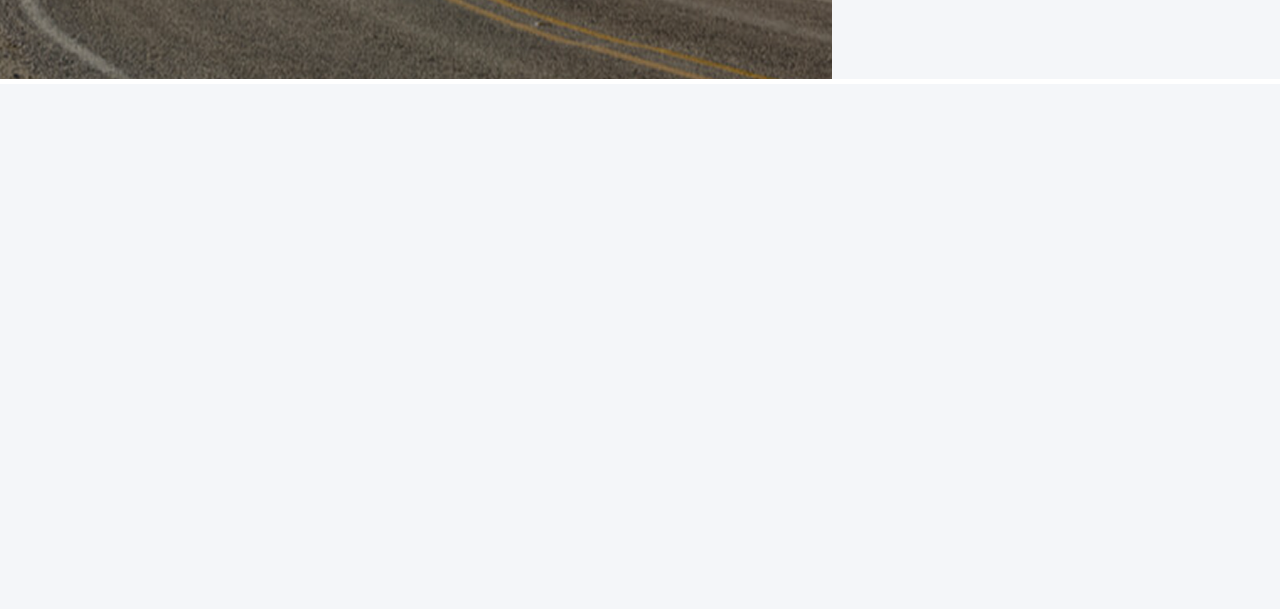
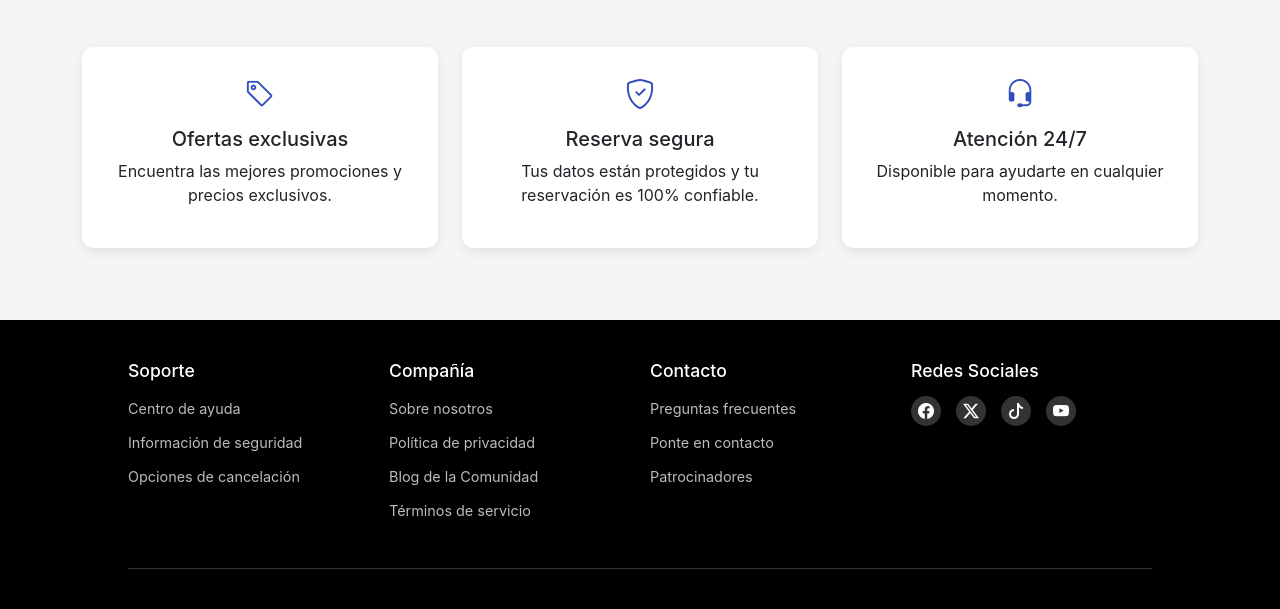
Before and after one commit to markgiovany/5to-travel, a PHP site: page / in a window 1280 px wide. Shown: the part 721-1330 px from the top of the page. Before the commit the page ends 800 px from the top, so only its background shows below. Run offline with PHP 8.4, Linux system fonts and the light colour scheme; data that the repository does not hold is empty.

Commit message:
ajuste del login
se ajusto para que en ves de enviarte de 1ras al Login lo haga ah la pagina sin logear

```diff
--- a/index.php
+++ b/index.php
@@ -1,58 +1,180 @@
+<?php
+session_start();
+include("config/config.php");
+
+$query = "SELECT c.nombre, c.precio, i.url_imagen
+          FROM catalogo c
+         LEFT JOIN cat_imagen i ON c.id_catalogo = i.id_catalogo
+          ORDER BY RAND()
+          LIMIT 8";
+
+$resultado_hoteles = mysqli_query($config, $query);
+
+$catalogo_hoteles = array();
+
+while($fila = mysqli_fetch_assoc($resultado_hoteles)) {
+    $catalogo_hoteles[$fila['nombre']] = array(
+        "precio" => $fila['precio'],
+        "imagen" => $fila['url_imagen'] ?? 'https://images.unsplash.com/photo-1566073771259-6a8506099945'
+    );
+}
+?>
+
 <!DOCTYPE html>
-<html>
+<html lang="en">
 <head>
+    <meta charset="UTF-8">
+    <meta name="viewport" content="width=device-width, initial-scale=1.0">
+     <link href="https://cdn.jsdelivr.net/npm/bootstrap@5.3.0/dist/css/bootstrap.min.css" rel="stylesheet">
+     <link rel="stylesheet" href="https://cdn.jsdelivr.net/npm/bootstrap-icons@1.11.3/font/bootstrap-icons.min.css">
+     <link rel="stylesheet" href="styles/styles.css">
+    <title>Booking | Home</title>
+</head>
+<body>
+<header class="main-header">
+<div class="glass-nav">
+    <a href="index.html" class="logo">
+        <img src="imagenes/brooking.png" alt="Logo">
+    </a>
+    <div class="nav-links">
+        <a href="#">Destinos</a>
+        <a href="catalogo.php">Catálogo</a>
+        <!-- BOTÓN LOGIN AJUSTADO POR LOS CAMBIOS QUE MANDO EL PROFE-->
+        <a href="Login.php" class="btn btn-outline-primary btn-sm rounded-pill px-3 d-flex align-items-center gap-2">
+            <i class="bi bi-person-circle"></i> Login
+        </a>
 
-<title>Login</title>
+    </div>
+</div>
+</header>
 
-<link rel="stylesheet" href="styles/logins.css">
+<section class="hero-section">
+    <div class="hero-overlay"></div>
+    <div class="hero-content">
+        <h1>Encuentra tu próximo <span class="text-gradient">destino ideal</span></h1>
+        <p>Reserva hoteles, casas y experiencias únicas en todo el mundo.</p>
 
-</head>
+        <div class="smart-search">
+            <div class="search-field">
+                <span class="label">UBICACIÓN</span>
+                <input type="text" placeholder="¿A dónde quieres ir?">
+            </div>
 
-<body>
+            <div class="divider"></div>
 
-<div class="container">
+            <div class="search-field">
+                <span class="label">ENTRADA</span>
+                <input type="date">
+            </div>
 
-<div class="left">
+            <div class="divider"></div>
 
-<img src="imagenes/loginfondo.jpg" class="bg">
+            <div class="search-field">
+                <span class="label">SALIDA</span>
+                <input type="date">
+            </div>
 
-<div class="text">
+            <div class="divider"></div>
 
-<h2>"Tu próxima aventura comienza aquí"</h2>
+            <div class="search-field">
+                <span class="label">PERSONAS</span>
+                <input type="text" placeholder="¿Cuántos?">
+            </div>
 
-</div>
+            <button class="search-btn" onclick="location.href='busqueda-resultado.html'">
+                <svg width="20" height="20" fill="white" viewBox="0 0 16 16">
+                    <path d="M11.742 10.344a6.5 6.5 0 1 0-1.397 1.398h-.001c.03.04.062.078.098.115l3.85 3.85a1 1 0 0 0 1.415-1.414l-3.85-3.85a1.007 1.007 0 0 0-.115-.1zM12 6.5a5.5 5.5 0 1 1-11 0 5.5 5.5 0 0 1 11 0z"/>
+                </svg>
+            </button>
+        </div>
+    </div>
+</section>
 
-</div>
+<section class="ofertas-section py-5">
+  <div class="container">
 
-<div class="right">
+    <div class="row text-center mb-5">
+      <div class="col-md-4">
+        <div class="beneficio-card">
+          <i class="bi bi-tag"></i>
+          <h5>Ofertas exclusivas</h5>
+          <p>Encuentra las mejores promociones y precios exclusivos.</p>
+        </div>
+      </div>
 
-<h2>Iniciar Sesión</h2>
+      <div class="col-md-4">
+        <div class="beneficio-card">
+          <i class="bi bi-shield-check"></i>
+          <h5>Reserva segura</h5>
+          <p>Tus datos están protegidos y tu reservación es 100% confiable.</p>
+        </div>
+      </div>
 
-<form action="auth/login.php" method="POST">
+      <div class="col-md-4">
+        <div class="beneficio-card">
+          <i class="bi bi-headset"></i>
+          <h5>Atención 24/7</h5>
+          <p>Disponible para ayudarte en cualquier momento.</p>
+        </div>
+      </div>
+    </div>
 
-<input type="email" name="email" placeholder="Gmail" required>
+    <div class="row g-4">
+    <?php foreach ($catalogo_hoteles as $nombre => $datos): ?>
+      <div class="col-md-3">
+        <div class="hotel-card">
+          <a href="lugares-info.html">
+            <img src="<?php echo $datos['imagen']; ?>" class="img-fluid">
+          </a>
+          <div class="hotel-info">
+            <h6><?php echo $nombre; ?></h6>
+            <p>$<?php echo number_format($datos['precio'], 2); ?></p>
+          </div>
+        </div>
+      </div>
+    <?php endforeach; ?>
+    </div>
+  </div>
+</section>
+<footer class="main-footer">
+  <div class="footer-grid">
+    <div class="footer-column">
+      <h3>Soporte</h3>
+      <ul>
+        <li><a href="#">Centro de ayuda</a></li>
+        <li><a href="#">Información de seguridad</a></li>
+        <li><a href="#">Opciones de cancelación</a></li>
+      </ul>
+    </div>
+    <div class="footer-column">
+      <h3>Compañía</h3>
+      <ul>
+        <li><a href="#">Sobre nosotros</a></li>
+        <li><a href="#">Política de privacidad</a></li>
+        <li><a href="#">Blog de la Comunidad</a></li>
+        <li><a href="#">Términos de servicio</a></li>
+      </ul>
+    </div>
+    <div class="footer-column">
+      <h3>Contacto</h3>
+      <ul>
+        <li><a href="#">Preguntas frecuentes</a></li>
+        <li><a href="#">Ponte en contacto</a></li>
+        <li><a href="#">Patrocinadores</a></li>
+      </ul>
+    </div>
+    <div class="footer-column">
+      <h3>Redes Sociales</h3>
+      <div class="social-icons">
+        <a href="#"><i class="bi bi-facebook"></i></a>
+        <a href="#"><i class="bi bi-twitter-x"></i></a>
+        <a href="#"><i class="bi bi-tiktok"></i></a>
+        <a href="#"><i class="bi bi-youtube"></i></a>
+      </div>
+    </div>
+  </div>
+</footer>
 
-<input type="password" name="password" placeholder="Contraseña" required>
-
-<button type="submit">Acceder</button>
-
-</form>
-
-<div id="g_id_onload"
-data-client_id="598354696647-ro7off4rgjplgm0cuvipd47b5jkffekh.apps.googleusercontent.com"
-data-callback="handleCredentialResponse">
-</div>
-
-
-<p>¿No tienes una cuenta?</p>
-
-<a href="registro.php">
-<button class="register">¡Regístrate!</button>
-</a>
-
-</div>
-
-</div>
-
+<script src="https://cdn.jsdelivr.net/npm/bootstrap@5.3.0/dist/js/bootstrap.bundle.min.js"></script>
 </body>
 </html>
```
Also changed, not shown: login.php (added, +58 -0 lines), .htaccess (deleted).
